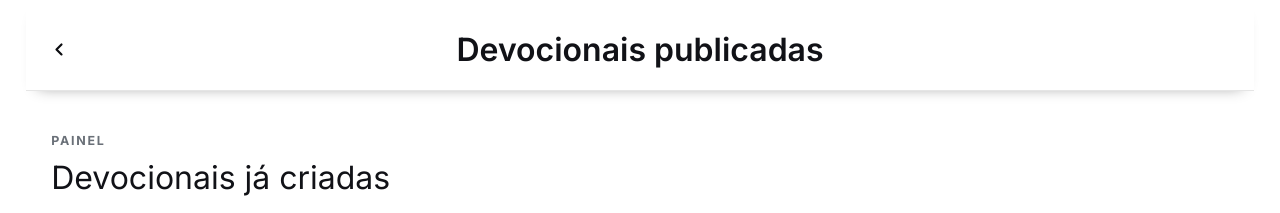
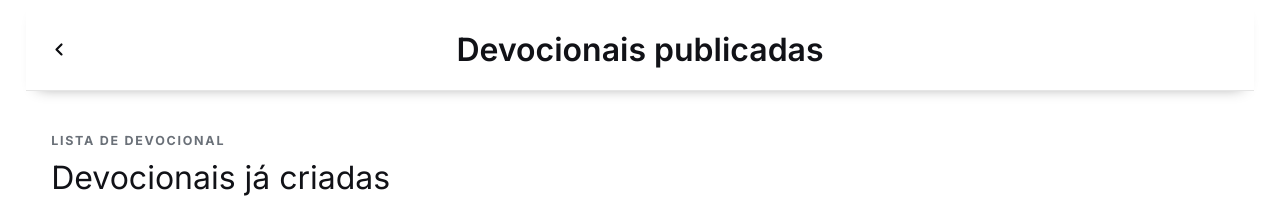
Before and after one commit to alexprogran/igreja-carvalho-de-justica, a Next.js app: page /list-devotion in a window 1280 px wide. Shown: the top 213 px of the page. Built offline with nearby package versions, Linux system fonts and the light colour scheme.

Commit message:
Ajuste e ListDevotion

```diff
--- a/components/page/list-devotion/ListDevotion.jsx
+++ b/components/page/list-devotion/ListDevotion.jsx
@@ -33,7 +33,7 @@ export default function ListDevotion() {
         <Retroced title="Devocionais publicadas" href="/criar-devotion" />
 
         <div className={styles.hero}>
-          <p className={styles.kicker}>Painel</p>
+          <p className={styles.kicker}>Lista de devocional</p>
           <h2 className={styles.heading}>Devocionais já criadas</h2>
           <p className={styles.description}>
             Veja, edite ou remova as devocionais publicadas em um único painel organizado.
```
